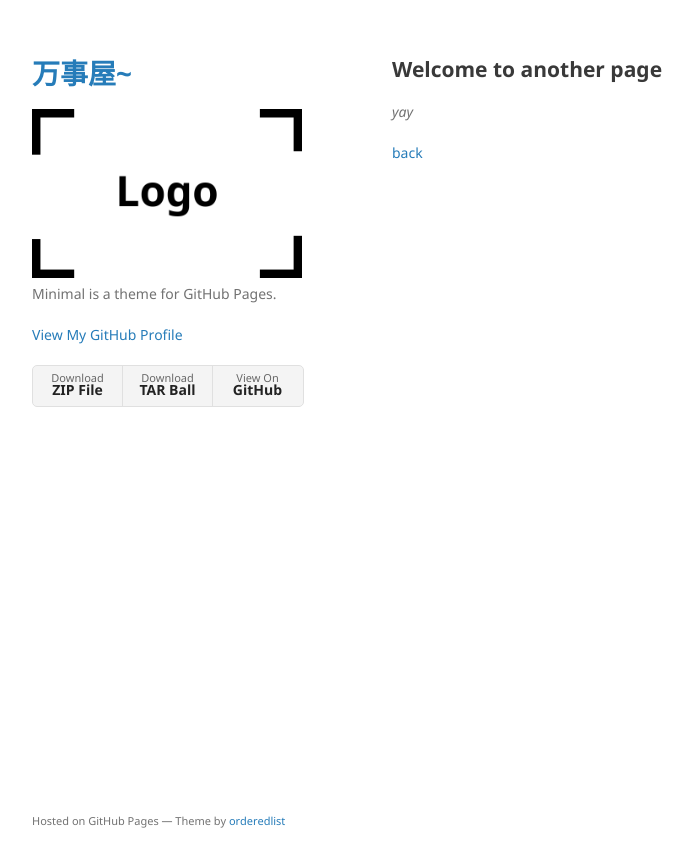
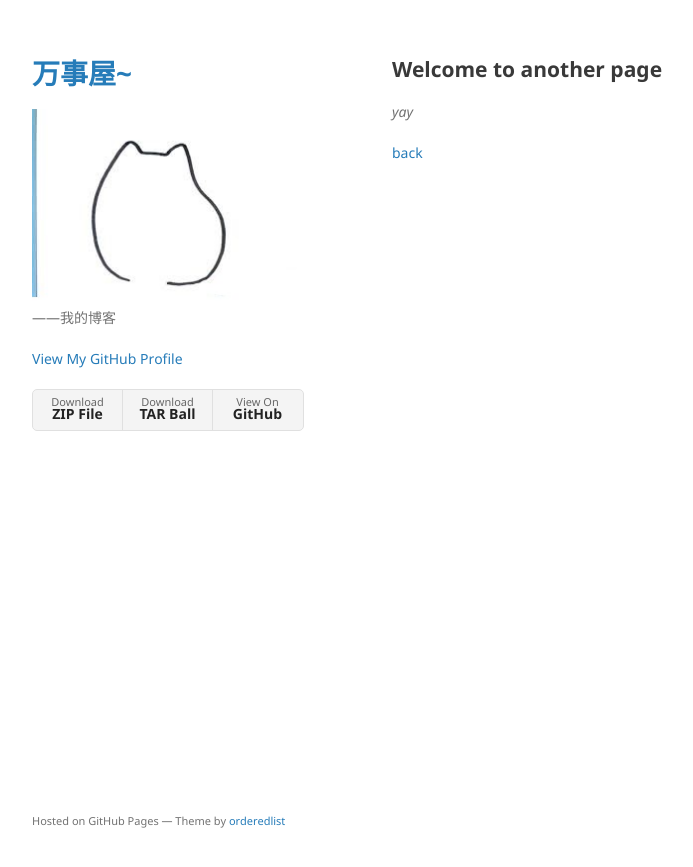
Before and after one commit to growster/growster.github.io, a Jekyll site: the page built from another-page.md, in a window 1280 px wide. Shown: the top 867 px of the page, without its empty margins (178-871 px from the left). Built offline with Jekyll 4.4.1, drawn with Linux system fonts in a browser that asks for light colours; our own code applies the rules of GitHub Pages for plain Markdown files.

Commit message:
更改logo

```diff
--- a/_config.yml
+++ b/_config.yml
@@ -1,6 +1,5 @@
 title: 万事屋~
-logo: /assets/img/logo.png
-description: Minimal is a theme for GitHub Pages.
+logo: /assets/img/logo.jfif
+description: ——我的博客
 show_downloads: true
-google_analytics:
 theme: jekyll-theme-minimal
```
Also changed, not shown: assets/img/logo.jfif (added), assets/img/logo.png (deleted).
